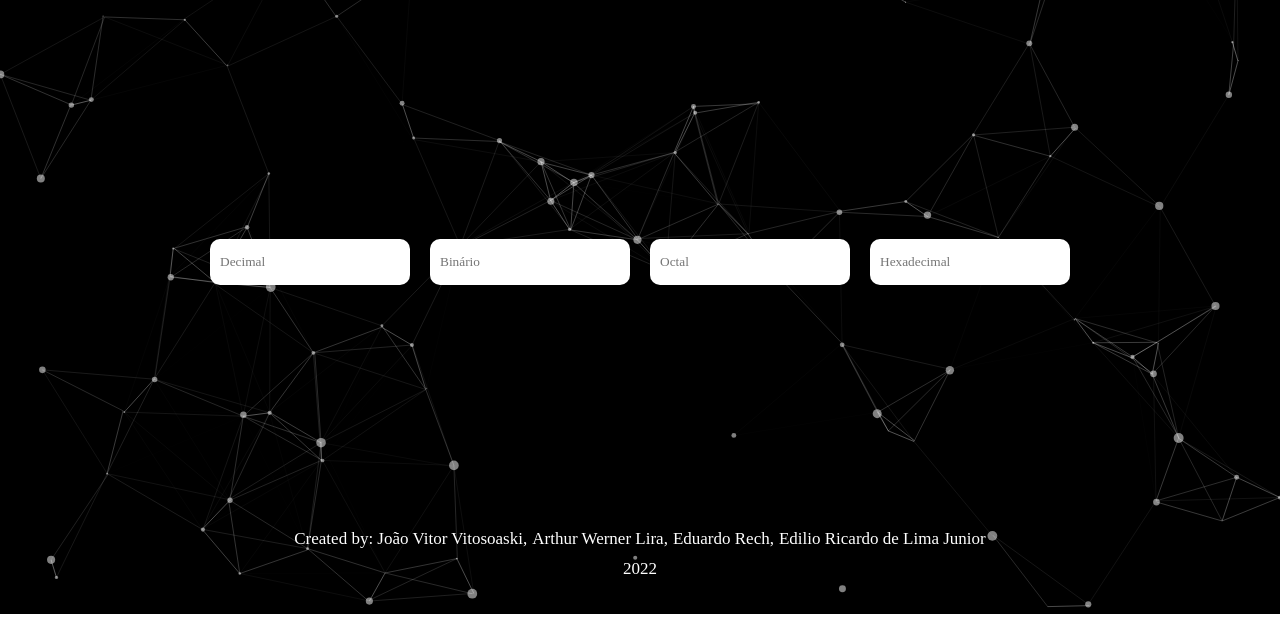
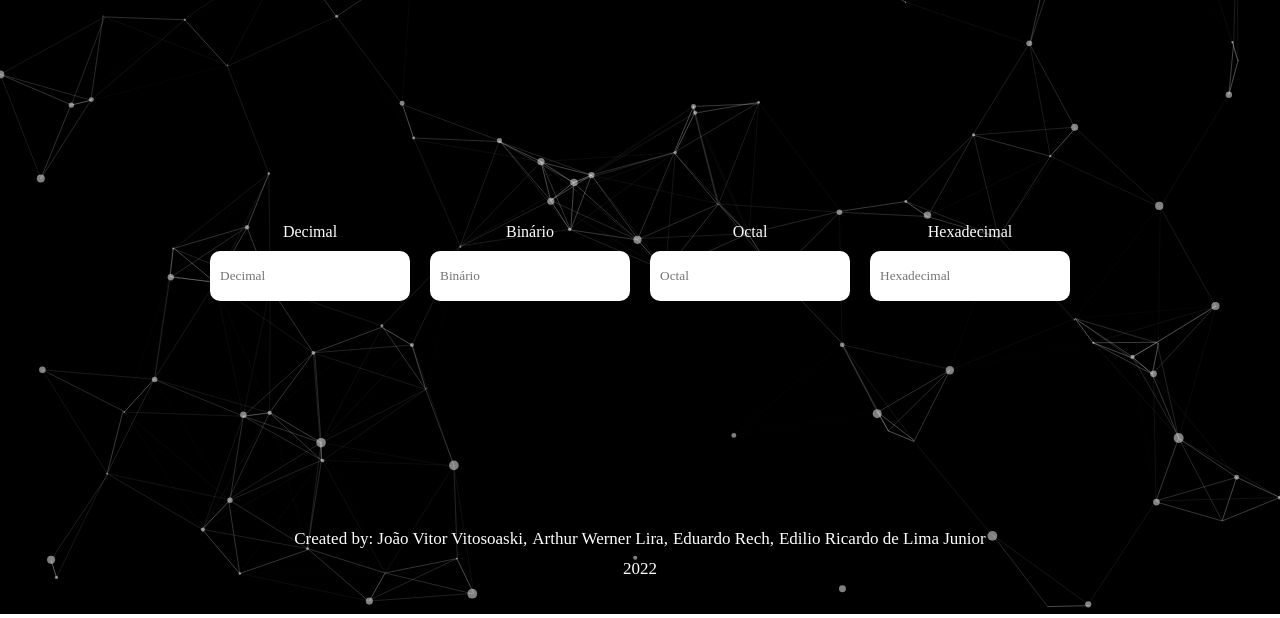
Before and after one commit to Joaootsutsuki/Site-conversor-numerico, a plain HTML site: page index.html in a window 1280 px wide. Shown: the part 186-804 px from the top of the page. Drawn offline with Linux system fonts and the light colour scheme; a web font is replaced by a local one.

Commit message:
Add new label and change de size of inputs

```diff
--- a/css/style.css
+++ b/css/style.css
@@ -89,7 +89,7 @@ body.white{
 
 .entradas{
     width: 15%;
-    height: 10%;
+    height: 50px;
     border-radius: 10px;
     border: 0;
     min-width: 200px;
@@ -139,3 +139,10 @@ body.white{
 .buttons_menu{
     display: none;
 }
+
+.labelInput{
+    display: flex;
+    flex-direction: column;
+    gap: 10px;
+    align-items: center;
+}
--- a/index.html
+++ b/index.html
@@ -35,10 +35,22 @@
     </div>
 
     <div class="inputs_valores">
-        <input type="text" class="entradas" id="decimal" placeholder="Decimal">
-        <input type="text" class="entradas" id="binario" placeholder="Binário">
-        <input type="text" class="entradas" id="octal" placeholder="Octal">
-        <input type="text" class="entradas" id="hexadecimal" placeholder="Hexadecimal">
+        <div class="labelInput">
+            <span>Decimal</span>
+            <input type="text" class="entradas" id="decimal" placeholder="Decimal">
+        </div>
+        <div class="labelInput">
+            <span>Binário</span>
+            <input type="text" class="entradas" id="binario" placeholder="Binário">
+        </div>
+        <div class="labelInput">
+            <span>Octal</span>
+            <input type="text" class="entradas" id="octal" placeholder="Octal">
+        </div>
+        <div class="labelInput">
+            <span>Hexadecimal</span>
+            <input type="text" class="entradas" id="hexadecimal" placeholder="Hexadecimal">
+        </div>
     </div>
 
     <div class="footer">
```
Also changed, not shown: js/main.js (+6 -6 lines).
